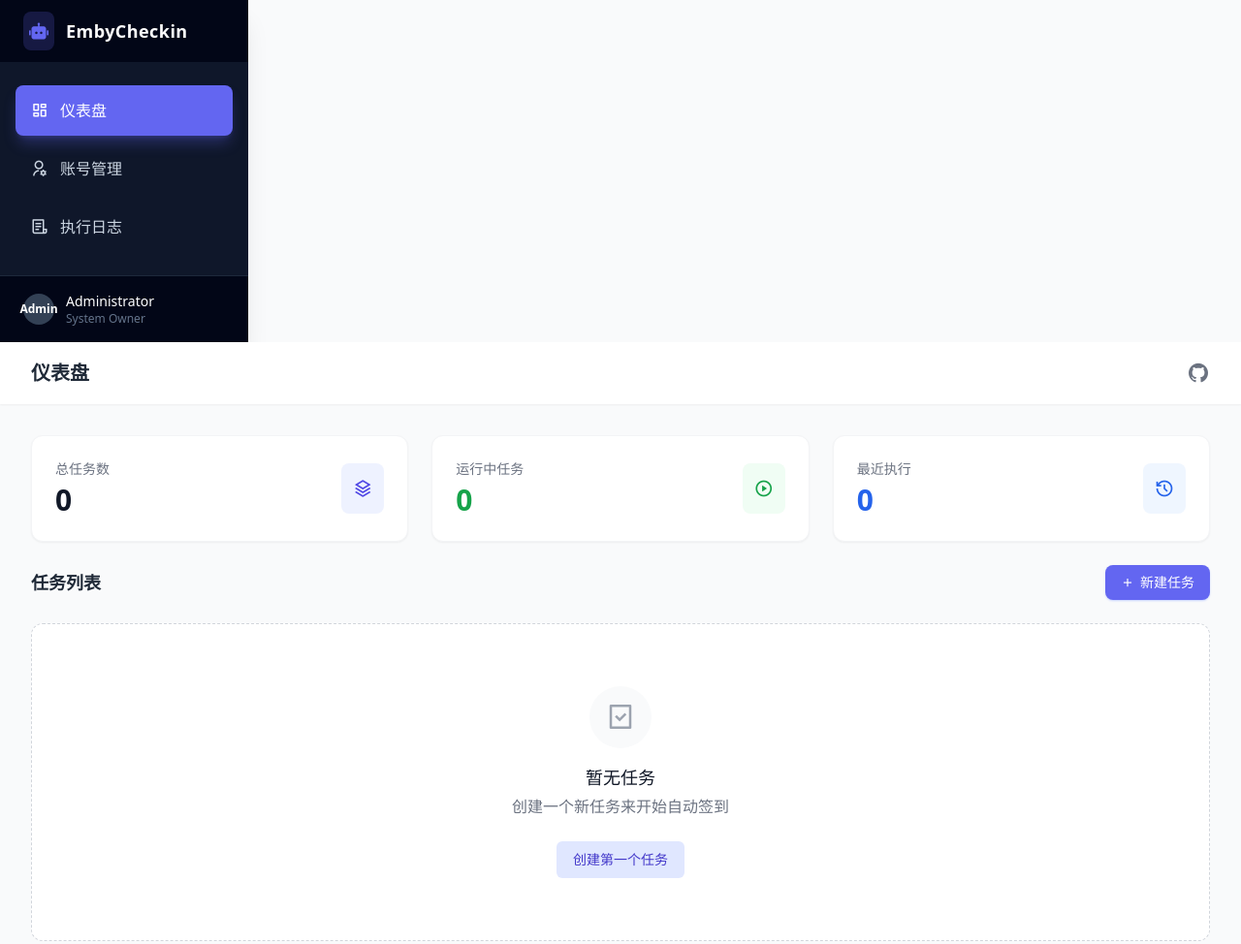
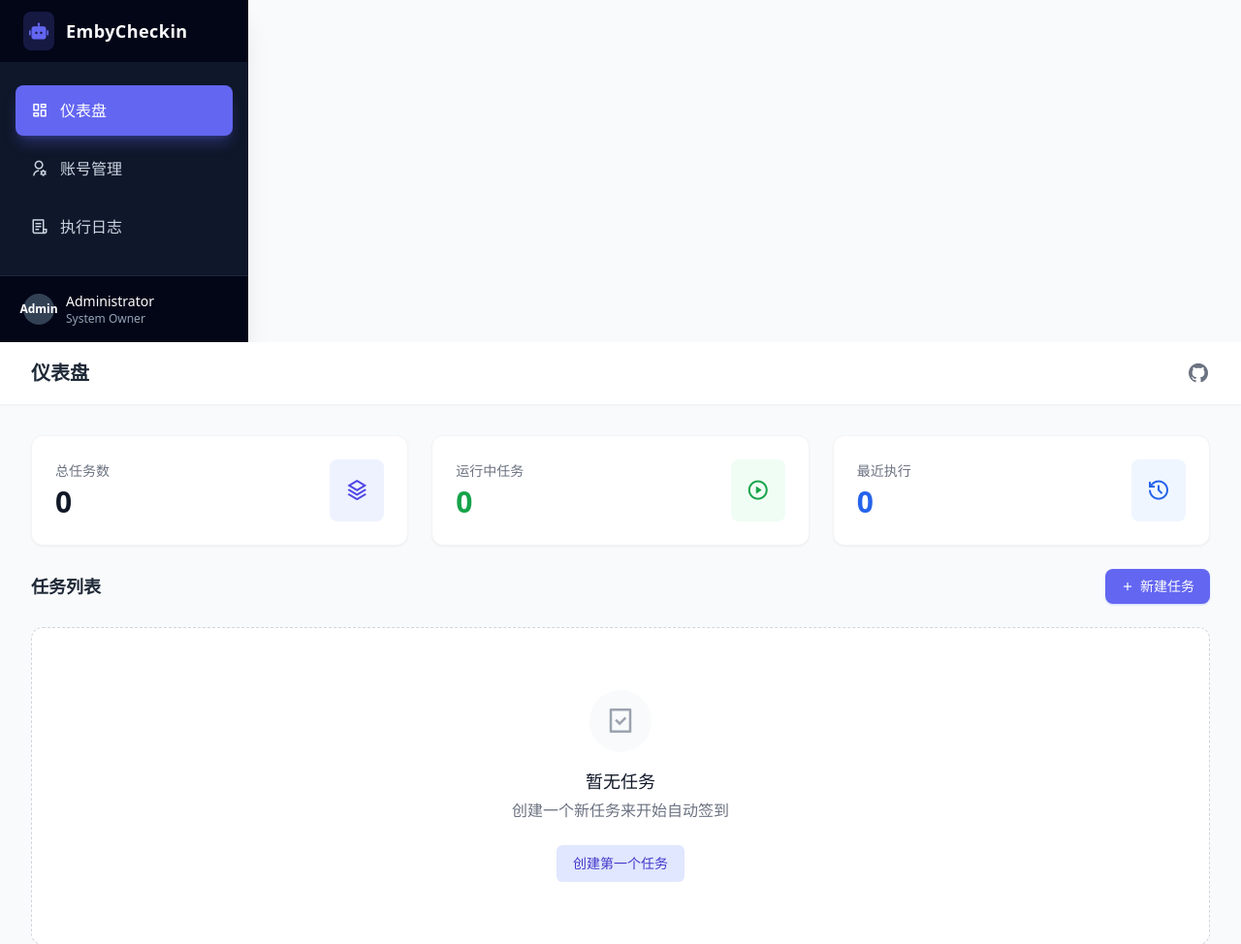
Before and after one commit to ZJ145013/EmbyCheckin, a FastAPI app: page / in a window 1280 px wide. Shown: the top 974 px of the page at 97% size. Run offline with FastAPI, Linux system fonts and the light colour scheme; some libraries are stand-ins or nearby versions.

Commit message:
style: polish dashboard ui based on feedback

```diff
--- a/embycheckin/web/templates/base.html
+++ b/embycheckin/web/templates/base.html
@@ -82,7 +82,7 @@
                 <div class="w-8 h-8 rounded-full bg-slate-700 flex items-center justify-center text-xs font-bold">Admin</div>
                 <div>
                     <p class="text-sm font-medium">Administrator</p>
-                    <p class="text-xs text-slate-500">System Owner</p>
+                    <p class="text-xs text-slate-400">System Owner</p>
                 </div>
             </div>
         </div>
--- a/embycheckin/web/templates/dashboard.html
+++ b/embycheckin/web/templates/dashboard.html
@@ -14,8 +14,8 @@
                     <p class="text-sm font-medium text-gray-500">总任务数</p>
                     <p class="text-3xl font-bold text-gray-900 mt-1">{{ tasks|length }}</p>
                 </div>
-                <div class="bg-indigo-50 p-3 rounded-lg">
-                    <i class="ri-stack-line text-indigo-600 text-xl"></i>
+                <div class="bg-indigo-50 p-4 rounded-lg">
+                    <i class="ri-stack-line text-indigo-600 text-2xl"></i>
                 </div>
             </div>
         </div>
@@ -27,8 +27,8 @@
                         {{ tasks | selectattr("enabled") | list | length }}
                     </p>
                 </div>
-                <div class="bg-green-50 p-3 rounded-lg">
-                    <i class="ri-play-circle-line text-green-600 text-xl"></i>
+                <div class="bg-green-50 p-4 rounded-lg">
+                    <i class="ri-play-circle-line text-green-600 text-2xl"></i>
                 </div>
             </div>
         </div>
@@ -38,8 +38,8 @@
                     <p class="text-sm font-medium text-gray-500">最近执行</p>
                     <p class="text-3xl font-bold text-blue-600 mt-1">{{ recent_runs|length }}</p>
                 </div>
-                <div class="bg-blue-50 p-3 rounded-lg">
-                    <i class="ri-history-line text-blue-600 text-xl"></i>
+                <div class="bg-blue-50 p-4 rounded-lg">
+                    <i class="ri-history-line text-blue-600 text-2xl"></i>
                 </div>
             </div>
         </div>
@@ -147,7 +147,7 @@
             <!-- Card Footer -->
             <div class="px-5 py-4 bg-gray-50 border-t border-gray-100 rounded-b-xl flex justify-between items-center">
                 <button onclick="toggleTask({{ task.id }}, {{ 'false' if task.enabled else 'true' }})"
-                    class="text-sm font-medium transition-colors focus:outline-none {{ 'text-red-600 hover:text-red-700' if task.enabled else 'text-green-600 hover:text-green-700' }}">
+                    class="px-3 py-1.5 rounded-md text-xs font-medium transition-colors focus:outline-none {{ 'bg-red-50 text-red-600 hover:bg-red-100' if task.enabled else 'bg-green-50 text-green-600 hover:bg-green-100' }}">
                     {{ '停止调度' if task.enabled else '启用调度' }}
                 </button>
                 <button onclick="runTask({{ task.id }})" class="inline-flex items-center px-3 py-1.5 border border-transparent text-xs font-medium rounded-md shadow-sm text-white bg-indigo-600 hover:bg-indigo-700 focus:outline-none focus:ring-2 focus:ring-offset-2 focus:ring-indigo-500 transition-all active:scale-95">
```
